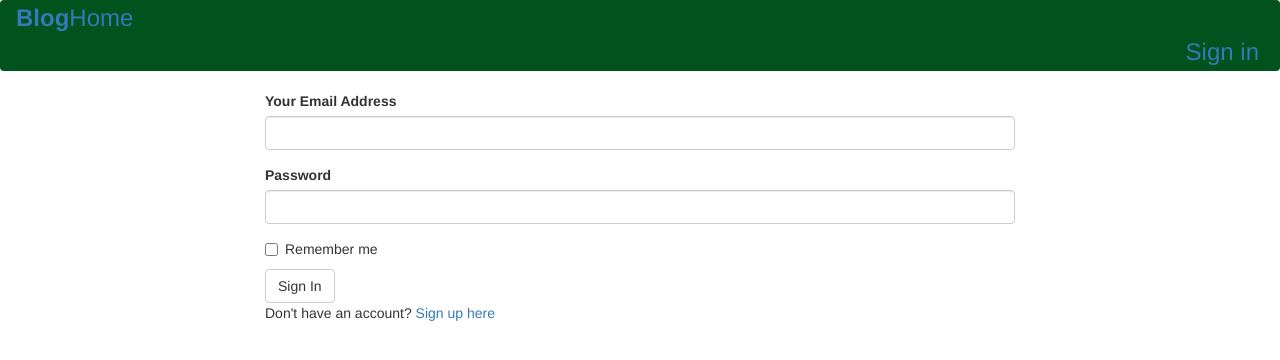
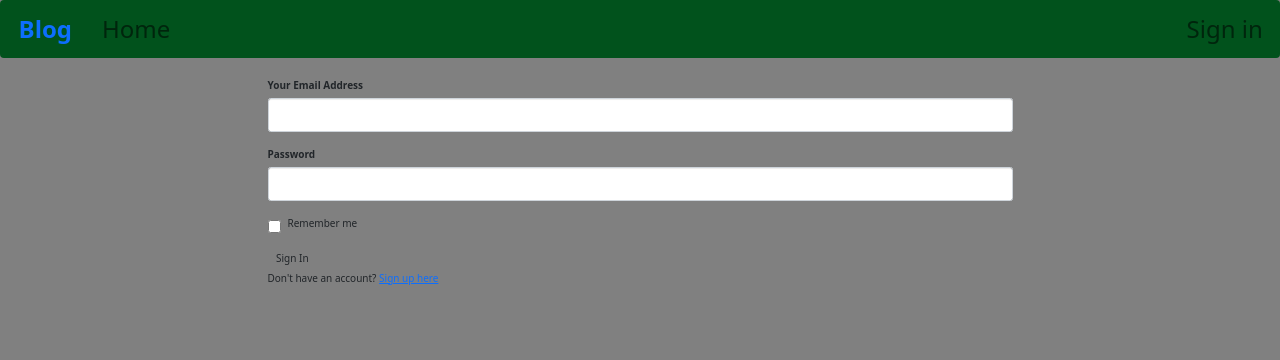
Before and after one commit to bre-nda/blog-app, a Flask app: page /authenticate/login in a window 1280 px wide. Shown: the top 360 px of the page. Run offline with Flask 2, Linux system fonts and the light colour scheme; some libraries are stand-ins or nearby versions.

Commit message:
update changes in the file

```diff
--- a/app/main/forms.py
+++ b/app/main/forms.py
@@ -8,7 +8,7 @@
 
 class UploadBlogForm(FlaskForm):
     title = TextAreaField('Blog Title',validators=[Required()])
-    blog =  TextAreaField('your blog',validators=[Required()])
+    blog =  TextAreaField('The blog',validators=[Required()])
     submit = SubmitField('Post')
 
 class CommentsForm(FlaskForm):
--- a/app/templates/auth/login.html
+++ b/app/templates/auth/login.html
@@ -1,4 +1,14 @@
-{% extends 'base.html'%} {% import 'bootstrap/wtf.html' as wtf%} {% block content %}
+{% extends 'base.html'%} {% import 'bootstrap/wtf.html' as wtf%}{%block styles%} {{ super() }}
+<link rel="stylesheet" href="{{url_for('static',filename='css/styles.css')}}" />
+<link href="https://cdn.jsdelivr.net/npm/bootstrap@5.0.2/dist/css/bootstrap.min.css" rel="stylesheet" integrity="sha384-EVSTQN3/azprG1Anm3QDgpJLIm9Nao0Yz1ztcQTwFspd3yD65VohhpuuCOmLASjC" crossorigin="anonymous">
+<script src="https://cdn.jsdelivr.net/npm/bootstrap@5.0.2/dist/js/bootstrap.bundle.min.js" integrity="sha384-MrcW6ZMFYlzcLA8Nl+NtUVF0sA7MsXsP1UyJoMp4YLEuNSfAP+JcXn/tWtIaxVXM" crossorigin="anonymous"></script> {%endblock%} {% block content %}
+<style>
+    body {
+        background: gray;
+    }
+</style>
+
+<body>
     <div class="container">
         <div class="row">
             <div class="col-md-2"> </div>
@@ -16,5 +26,6 @@
             <div clas="col-md-2"> </div>
         </div>
     </div>
+</body>
 
 {% endblock%}
```
Also changed, not shown: app/main/views.py (+0 -28 lines), app/static/css/style.css (added). Lines whose indentation alone changed are shown as unchanged.
